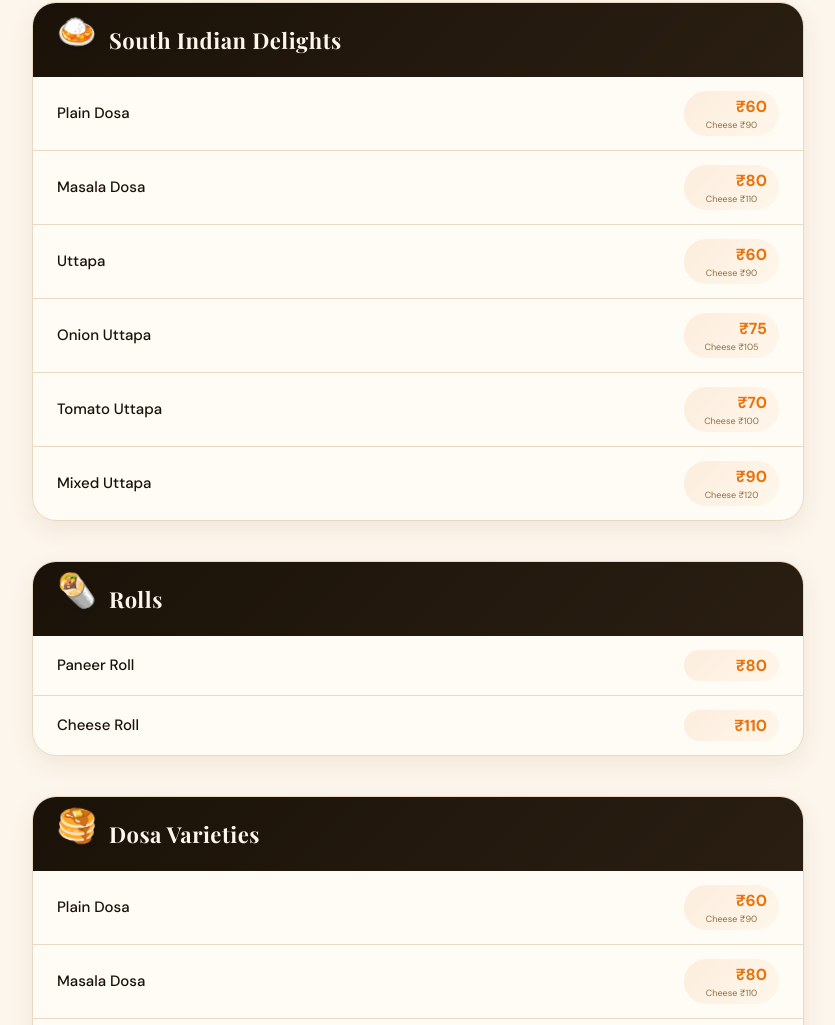
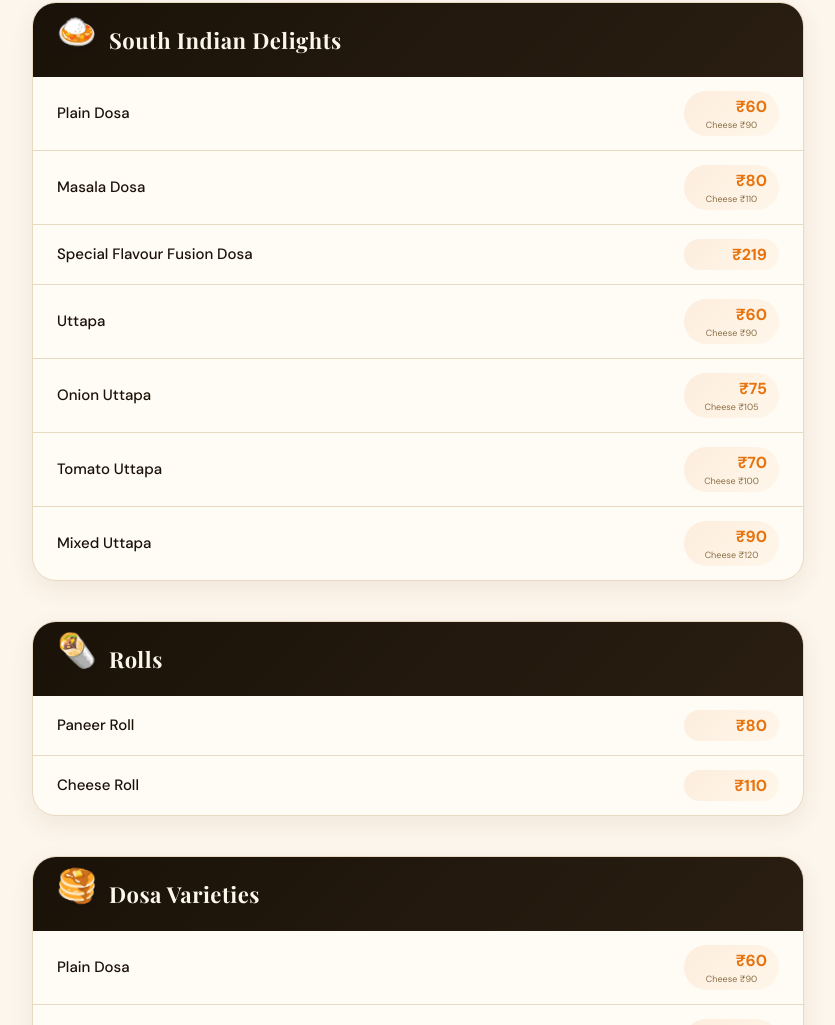
Before and after one commit to jasjot15/Flavour-Fusion, a plain HTML site: page index.html in a window 1280 px wide. Shown: the part 2284-3309 px from the top of the page, without its empty margins (222-1057 px from the left). Drawn offline with nearby package versions, Linux system fonts and the light colour scheme; a web font is replaced by a local one.

Commit message:
added special flavour fusion dosa

```diff
--- a/index.html
+++ b/index.html
@@ -272,6 +272,7 @@
     <div class="category-header"><span class="cat-emoji">🍛</span><h3>South Indian Delights</h3></div>
     <div class="menu-item"><div class="item-name">Plain Dosa</div><div class="item-price">₹60<span class="price-label">Cheese ₹90</span></div></div>
     <div class="menu-item"><div class="item-name">Masala Dosa</div><div class="item-price">₹80<span class="price-label">Cheese ₹110</span></div></div>
+    <div class="menu-item"><div class="item-name">Special Flavour Fusion Dosa</div><div class="item-price">₹219</div></div>
     <div class="menu-item"><div class="item-name">Uttapa</div><div class="item-price">₹60<span class="price-label">Cheese ₹90</span></div></div>
     <div class="menu-item"><div class="item-name">Onion Uttapa</div><div class="item-price">₹75<span class="price-label">Cheese ₹105</span></div></div>
     <div class="menu-item"><div class="item-name">Tomato Uttapa</div><div class="item-price">₹70<span class="price-label">Cheese ₹100</span></div></div>
```
